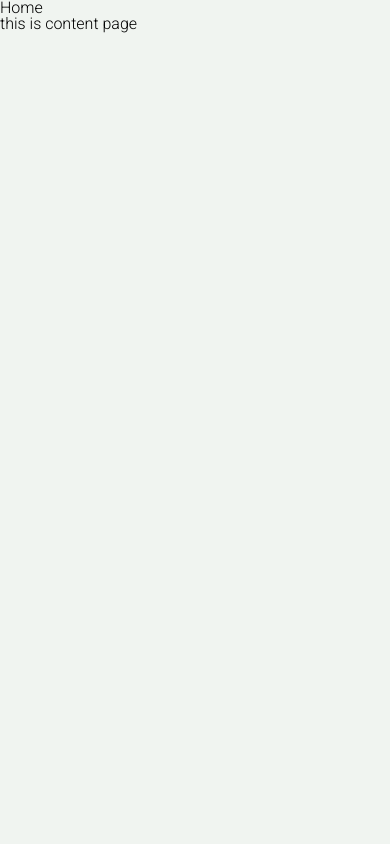
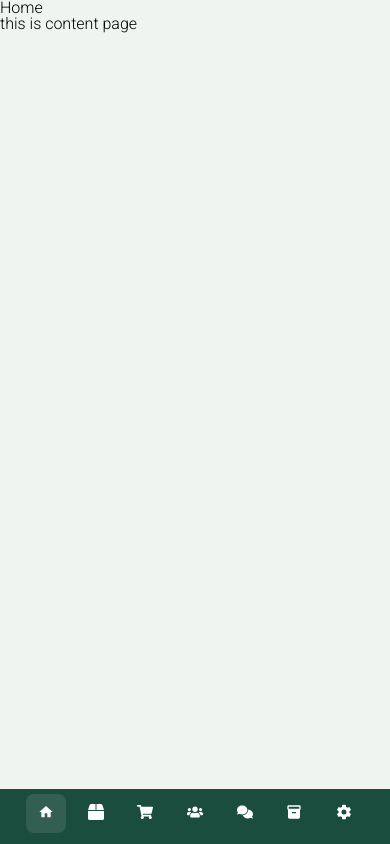
Before and after one commit to mohammadmehdidalvandii/Dashboard, a React (Vite) app in the folder frontend/dashboard/: page / in a window 390 px wide. Built offline with nearby package versions, Linux system fonts and the light colour scheme.

Commit message:
create menubar

```diff
--- a/frontend/dashboard/src/App.jsx
+++ b/frontend/dashboard/src/App.jsx
@@ -1,6 +1,7 @@
 import { useRoutes } from "react-router-dom"
 import routes from "./routes"
 import Sidebar from "./components/modules/Sidebar/Sidebar";
+import MenuBar from "./components/modules/MenuBar/MenuBar";
 
 function App() {
   const router = useRoutes(routes);
@@ -11,7 +12,8 @@ function App() {
         </div>
         <div className="container_content">
           {router}
-          this is content page
+            this is content page
+           <MenuBar/>
           </div>
     </div>
   )
--- /dev/null
+++ b/frontend/dashboard/src/components/modules/MenuBar/MenuBar.css
@@ -0,0 +1,30 @@
+.menuBar{
+    display: none;
+    width: 100%;
+    padding: 5px 8px;
+    background-color:var(--primary-dark);
+    position: fixed;
+    bottom: 0;
+    z-index: 777;
+}
+.menuBar nav{
+    display: block;
+    max-width: 100%;
+}
+.menuBar .nav_menu{
+    display: flex;
+    justify-content: center;
+    align-items: center;
+    gap: 0.6rem;
+    max-width: 100% !important;
+}
+
+/* Responsive */
+@media (max-width: 768px) {
+    .menuBar {
+        display: block;
+    }
+    .nav_menu{
+        gap: 0.3rem;
+    }
+}
--- /dev/null
+++ b/frontend/dashboard/src/components/modules/MenuBar/MenuBar.jsx
@@ -0,0 +1,78 @@
+import { NavLink } from 'react-router-dom';
+import './MenuBar.css';
+import { MdHome, MdInventory } from "react-icons/md";
+import {FaBox , FaShoppingCart, FaUsers } from 'react-icons/fa'
+import { FaComments } from "react-icons/fa6";
+import { IoSettingsSharp } from "react-icons/io5";
+import { useLocation } from 'react-router-dom';
+import { useEffect, useState } from 'react';
+
+function MenuBar() {
+    const [routeMenu , setRouteMenu ] = useState('/');
+    const location = useLocation();
+
+    useEffect(()=>{
+        const pathName = location.pathname;
+        setRouteMenu(pathName);
+        window.scroll(0,0)
+    },[location])
+  return (
+    <section className="menuBar">
+        <nav>
+            <ul className="nav_menu">
+                <li className={`nav_item ${routeMenu === '/' ? "active":""}`}>
+                    <NavLink to='' className='nav_link'>
+                        <span className="nav_link_icon">
+                            <MdHome/>
+                        </span>
+                    </NavLink>
+                </li>
+                <li className={`nav_item ${routeMenu === '/Products' ? "active":""}`}>
+                    <NavLink to='/Products' className='nav_link'>
+                        <span className="nav_link_icon">
+                            <FaBox/>
+                        </span>
+                    </NavLink>
+                </li>
+                <li className={`nav_item ${routeMenu === '/Orders' ? "active":""}`}>
+                    <NavLink to='/Orders' className='nav_link'>
+                        <span className="nav_link_icon">
+                            <FaShoppingCart/>
+                        </span>
+                    </NavLink>
+                </li>
+                <li className={`nav_item ${routeMenu === '/Customers' ? "active":""}`}>
+                    <NavLink to='/Customers' className='nav_link'>
+                        <span className="nav_link_icon">
+                            <FaUsers/>
+                        </span>
+                    </NavLink>
+                </li>
+                <li className={`nav_item ${routeMenu === '/Comments' ? "active":""}`}>
+                    <NavLink to='/Comments' className='nav_link'>
+                        <span className="nav_link_icon">
+                            <FaComments/>
+                        </span>
+                    </NavLink>
+                </li>
+                <li className={`nav_item ${routeMenu === '/Inventory' ? "active":""}`}>
+                    <NavLink to='/Inventory' className='nav_link'>
+                        <span className="nav_link_icon">
+                            <MdInventory/>
+                        </span>
+                    </NavLink>
+                </li>
+                <li className={`nav_item ${routeMenu === '/Settings' ? "active":""}`}>
+                    <NavLink to='/Settings' className='nav_link'>
+                        <span className="nav_link_icon">
+                            <IoSettingsSharp/>
+                        </span>
+                    </NavLink>
+                </li>
+            </ul>
+        </nav>
+    </section>
+  )
+}
+
+export default MenuBar
--- a/frontend/dashboard/src/style/main.css
+++ b/frontend/dashboard/src/style/main.css
@@ -20,6 +20,7 @@ body {
     line-height: 1;
     background-color: var(--bg-color);
     font-family: var(--roboto-light);
+    position: relative;
 }
 /* Root */
 :root{
@@ -49,6 +50,7 @@ body {
 }
 .container_content{
     flex: 7;
+    width: 100%;
 }
 
 
```
